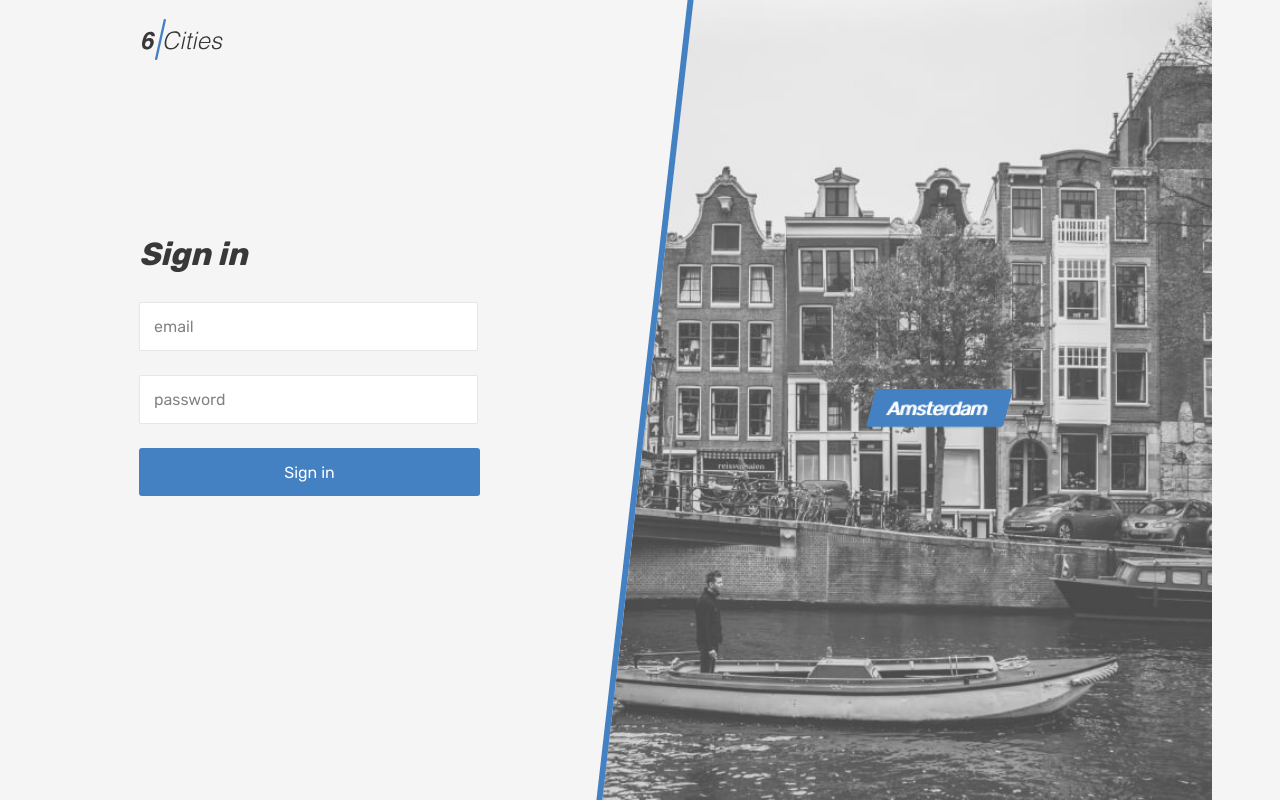
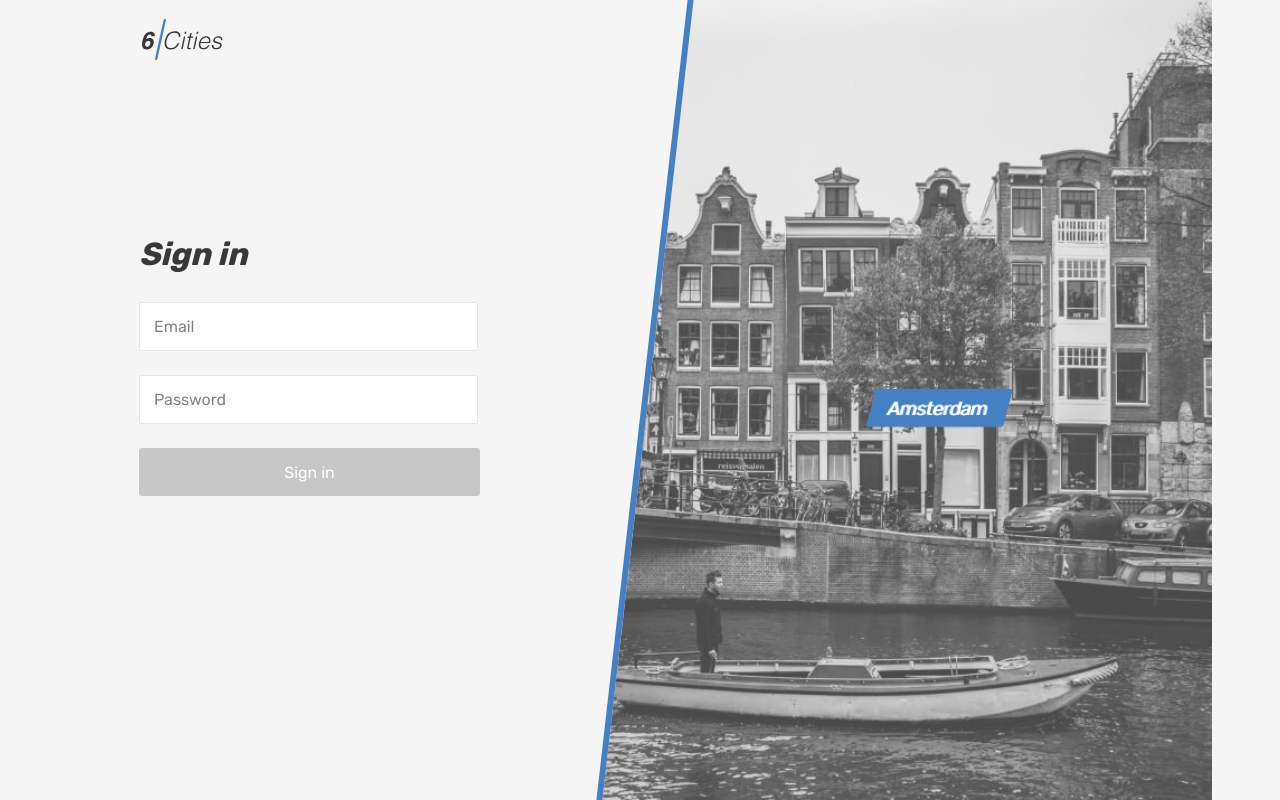
Before and after one commit to htmlacademy-react/149033-six-cities-12, a React (Create React App) app in the folder project/: page /login in a window 1280 px wide. Built offline with nearby package versions, Linux system fonts and the light colour scheme; no server answers; what http-status-codes would draw is missing.

Commit message:
+подприавл форму логин

```diff
--- a/project/src/components/login-form/login-form.tsx
+++ b/project/src/components/login-form/login-form.tsx
@@ -1,10 +1,8 @@
 import { useNavigate } from 'react-router-dom';
 import { useAppDispatch } from '../../hooks';
-import { useState, FormEvent, ChangeEvent } from 'react';
+import { useState, FormEvent, ChangeEvent} from 'react';
 import { AppRoute } from '../../const';
 import { loginAction } from '../../store/api-actions';
-
-const LOGIN_FIELDS = ['email', 'password'];
 
 type FormData = {
   email: string;
@@ -14,20 +12,20 @@ type FormData = {
 function LoginForm(): JSX.Element {
   const navigate = useNavigate();
   const dispatch = useAppDispatch();
+
+  const [isDisabledBtn, setDisabledBtn] = useState(true);
   const [formData, setFormData] = useState({
     email: '',
     password: ''
   });
+
+  const getEmailPattern = (email: string): boolean => (/^([a-z0-9_.-]+)@([\da-z.-]+).([a-z.]{2,6})$/).test(email);
+  const getPasswordPattern = (password: string): boolean => (/([0-9].*[a-z])|([a-z].*[0-9])/).test(password);
   const validateForm = (formField: FormData): boolean => {
-    const emailPattern: boolean = (/^([a-z0-9_.-]+)@([\da-z.-]+).([a-z.]{2,6})$/).test(formField.email);
-    const passwordPattern: boolean = (/([0-9].*[a-z])|([a-z].*[0-9])/).test(formField.password);
-
-    if (!emailPattern) {
-
+    if (!getEmailPattern(formField.email)) {
       return false;
     }
-    if (!passwordPattern) {
-
+    if (!getPasswordPattern(formField.password)) {
       return false;
     }
 
@@ -37,6 +35,11 @@ function LoginForm(): JSX.Element {
   const handleFieldChange = (event: ChangeEvent<HTMLInputElement>) => {
     const {name, value} = event.target;
     setFormData({...formData, [name]: value});
+    if(getEmailPattern(formData.email) && getPasswordPattern(formData.password)) {
+      setDisabledBtn(false);
+    } else {
+      setDisabledBtn(true);
+    }
   };
 
   const handleFormSubmit = (event: FormEvent) => {
@@ -60,23 +63,37 @@ function LoginForm(): JSX.Element {
   return (
     <section className="login">
       <h1 className="login__title">Sign in</h1>
-      <form className="login__form form" action="#" method="post" onSubmit={handleFormSubmit}>
 
-        {LOGIN_FIELDS.map((field) => (
-          <div key={field} className="login__input-wrapper form__input-wrapper">
-            <label className="visually-hidden">{field}</label>
-            <input
-              className="login__input form__input"
-              type={field}
-              name={field}
-              placeholder={field}
-              onChange={handleFieldChange}
-              required
-            />
-          </div>
-        ))}
+      <form onSubmit={handleFormSubmit} className="login__form form" action="#" method="post">
+        <div className="login__input-wrapper form__input-wrapper">
+          <label className="visually-hidden">E-mail</label>
+          <input
+            onChange={handleFieldChange}
+            value={formData.email}
+            className="login__input form__input"
+            type="email"
+            name="email"
+            placeholder="Email"
+            title="Email, напрмер test@test.com"
+            required
+          />
+        </div>
+        <div className="login__input-wrapper form__input-wrapper">
+          <label className="visually-hidden">Password</label>
+          <input
+            pattern="^(?=.*[a-zA-Zа-яА-Я])(?=.*\d)[^\s].+"
+            onChange={handleFieldChange}
+            value={formData.password}
+            className="login__input form__input"
+            type="password"
+            name="password"
+            placeholder="Password"
+            title="Пароль должен содержать не менее одной цифры и буквы"
+            required
+          />
+        </div>
 
-        <button className="login__submit form__submit button" type="submit">
+        <button className="login__submit form__submit button" type="submit" disabled={isDisabledBtn}>
           Sign in
         </button>
       </form>
```
